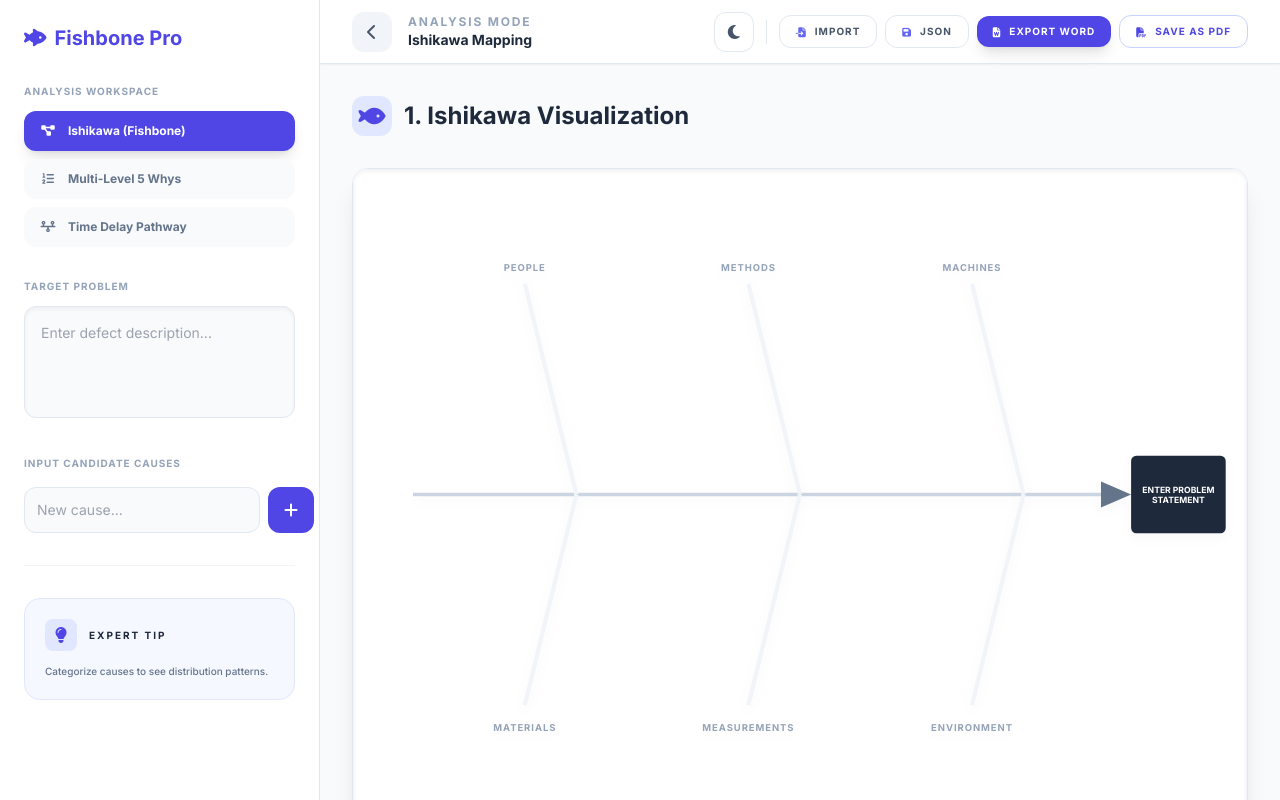
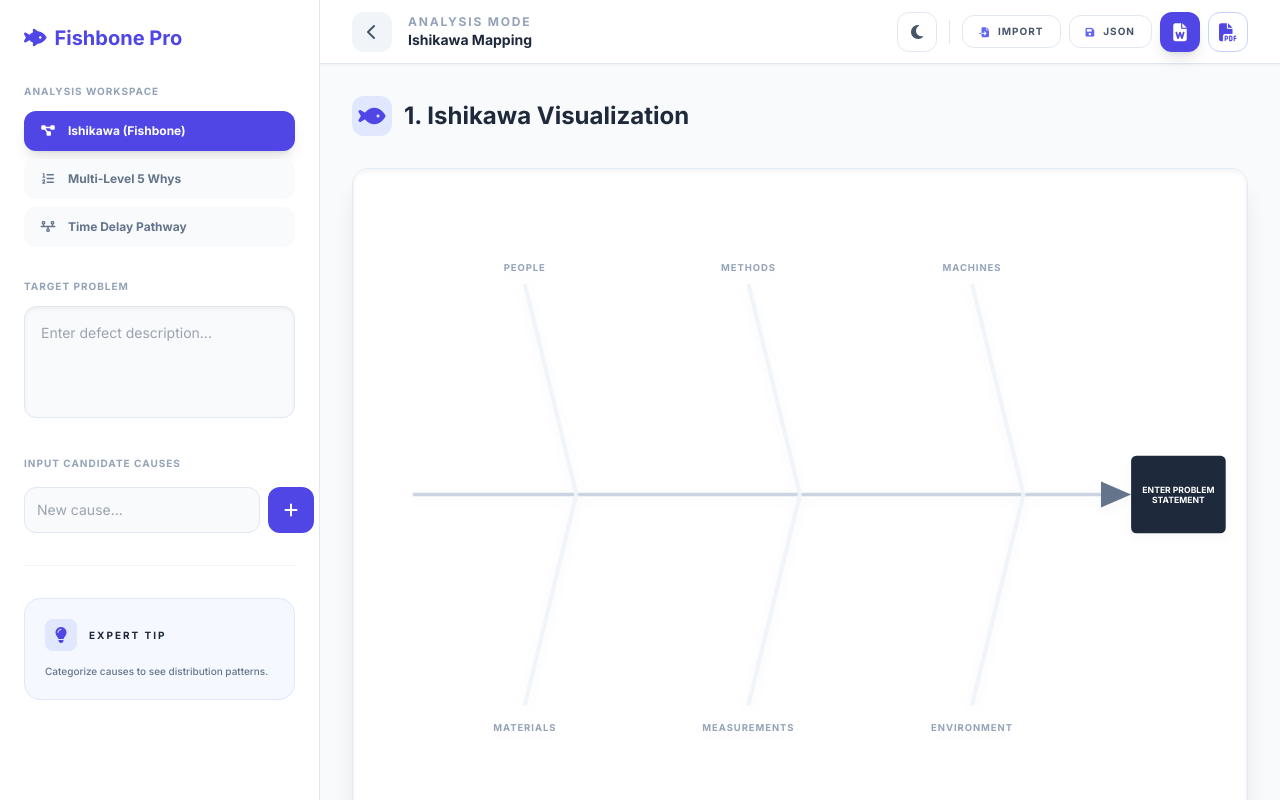
Before and after one commit to sentomas/Fishbone_Pro, a React (Vite) app: page / in a window 1280 px wide. Built offline with nearby package versions, Linux system fonts and the light colour scheme.

Commit message:
fix: Handle tainted canvas for SVG to PNG conversion
Address browser security restrictions when converting SVG to PNG by first attempting `toBlob` and falling back to `toDataURL` if necessary. This ensures image generation, preventing issues with exported documents.

```diff
--- a/App.tsx
+++ b/App.tsx
@@ -1,3 +1,4 @@
+
 import React, { useState, useRef, useEffect } from 'react';
 import { CategoryType, Cause, AnalysisMethod, ChecklistItem, DelayStep } from './types';
 import { FishboneDiagram } from './components/FishboneDiagram';
@@ -136,12 +137,10 @@ const App: React.FC = () => {
     URL.revokeObjectURL(url);
   };
 
-  // Improved helper to convert Fishbone SVG to PNG Blob for docx with Tainted Canvas handling
   const getFishboneImageBlob = async (): Promise<Blob | null> => {
     const svg = document.getElementById('fishbone-svg') as unknown as SVGSVGElement;
     if (!svg) return null;
 
-    // We clone the SVG and potentially sanitize it, but foreignObject is the issue
     const serializer = new XMLSerializer();
     const svgString = serializer.serializeToString(svg);
     const svgBlob = new Blob([svgString], { type: 'image/svg+xml;charset=utf-8' });
@@ -161,13 +160,12 @@ const App: React.FC = () => {
           ctx.fillRect(0, 0, canvas.width, canvas.height);
           ctx.drawImage(img, 0, 0, canvas.width, canvas.height);
 
-          // Using toDataURL first to check for tainting if toBlob fails
           canvas.toBlob((blob) => {
             URL.revokeObjectURL(url);
             resolve(blob);
           }, 'image/png');
         } catch (e) {
-          console.warn("Image capture blocked by browser security (Tainted Canvas). The Word document will still generate without the diagram image.");
+          console.warn("Image capture blocked by browser security (Tainted Canvas).");
           URL.revokeObjectURL(url);
           resolve(null);
         }
@@ -181,14 +179,13 @@ const App: React.FC = () => {
   };
 
   const exportToWord = async () => {
-    // Show a loading state or similar feedback as this takes time
     const fishboneBlob = await getFishboneImageBlob();
     const fishboneUint8Array = fishboneBlob ? new Uint8Array(await fishboneBlob.arrayBuffer()) : null;
 
-    // --- Prepare Document Sections (Avoids Spread Syntax Issues) ---
+    // Build sections with strict object parameters to avoid undefined errors
 
-    // 1. Fishbone Image or Fallback
-    const fishboneSection = fishboneUint8Array ? [
+    // 1. Fishbone Image
+    const fishboneParagraphs = fishboneUint8Array ? [
       new Paragraph({
         children: [
           new ImageRun({
@@ -209,40 +206,55 @@ const App: React.FC = () => {
       })
     ];
 
-    // 2. Checklist Section
-    const checklistSection = checklist.length > 0 ? checklist.map(item => (
+    // 2. Checklist
+    const checklistParagraphs = checklist.length > 0 ? checklist.map(item => (
       new Paragraph({
         children: [
           new TextRun({ text: item.completed ? "✓ " : "○ ", bold: true }),
+          new TextRun({ text: "  " }), // Spacer
           new TextRun({ text: item.text, strike: item.completed, color: item.completed ? "94A3B8" : "000000" }),
         ],
       })
     )) : [new Paragraph({ children: [new TextRun({ text: "No verification tasks added.", italics: true, color: "94A3B8" })] })];
 
-    // 3. Five Whys Section
-    const fiveWhysSection = fiveWhys.map((why, idx) => (
+    // 3. Five Whys
+    const fiveWhysParagraphs = fiveWhys.map((why, idx) => (
       new Paragraph({
         children: [
           new TextRun({ text: `Drill-down Level ${idx + 1}: `, bold: true }),
-          new TextRun(why || "(Branch not documented)")
+          new TextRun({ text: why || "(Branch not documented)" })
         ],
         indent: { left: 400 * idx },
         spacing: { before: 200 },
       })
     ));
 
-    // 4. Delay/Timeline Rows
+    // 4. Timeline
     const timelineRows = delaySteps.map((step, idx) => (
       new TableRow({
         children: [
-          new TableCell({ children: [new Paragraph(String(idx + 1))] }),
-          new TableCell({ children: [new Paragraph(step.label)] }),
-          new TableCell({ children: [new Paragraph(`${step.duration} ${step.unit}`)] }),
+          new TableCell({ children: [new Paragraph({ children: [new TextRun({ text: String(idx + 1) })] })] }),
+          new TableCell({ children: [new Paragraph({ children: [new TextRun({ text: step.label })] })] }),
+          new TableCell({ children: [new Paragraph({ children: [new TextRun({ text: `${step.duration} ${step.unit}` })] })] }),
         ],
       })
     ));
 
-    // --- Build Document ---
+    // 5. Causal Summary Rows
+    const causalRows = Object.values(CategoryType).map(cat => {
+      const catCauses = causes.filter(c => c.category === cat);
+      return new TableRow({
+        children: [
+          new TableCell({ children: [new Paragraph({ children: [new TextRun({ text: cat })] })] }),
+          new TableCell({
+            children: catCauses.length > 0
+              ? catCauses.map(c => new Paragraph({ children: [new TextRun({ text: `• ${c.text}` })], spacing: { before: 50, after: 50 } }))
+              : [new Paragraph({ children: [new TextRun({ text: "(None identified)", italics: true, color: "94A3B8" })] })]
+          }),
+        ],
+      });
+    });
+
     const doc = new Document({
       sections: [{
         properties: {},
@@ -255,7 +267,7 @@ const App: React.FC = () => {
           new Paragraph({
             children: [
               new TextRun({ text: "Generated on: ", bold: true }),
-              new TextRun(new Date().toLocaleString()),
+              new TextRun({ text: new Date().toLocaleString() }),
             ],
             spacing: { after: 400 },
           }),
@@ -265,7 +277,7 @@ const App: React.FC = () => {
             heading: HeadingLevel.HEADING_2,
           }),
           new Paragraph({
-            text: problem || "No problem statement defined.",
+            children: [new TextRun({ text: problem || "No problem statement defined." })],
             border: {
               top: { style: BorderStyle.SINGLE, size: 1, color: "E2E8F0" },
               bottom: { style: BorderStyle.SINGLE, size: 1, color: "E2E8F0" },
@@ -275,15 +287,13 @@ const App: React.FC = () => {
             spacing: { before: 200, after: 400 },
           }),
 
-          // Fishbone Diagram
           new Paragraph({
             text: "1. Ishikawa (Fishbone) Analysis",
             heading: HeadingLevel.HEADING_2,
             spacing: { before: 400 },
           }),
-          ...fishboneSection,
+          ...fishboneParagraphs,
 
-          // Causal Summary Table
           new Paragraph({
             text: "Categorized Causal Distribution",
             heading: HeadingLevel.HEADING_3,
@@ -298,37 +308,23 @@ const App: React.FC = () => {
                   new TableCell({ children: [new Paragraph({ children: [new TextRun({ text: "Identified Potential Causes", bold: true })] })], shading: { fill: "F8FAFC" } }),
                 ],
               }),
-              ...Object.values(CategoryType).map(cat => {
-                const catCauses = causes.filter(c => c.category === cat);
-                return new TableRow({
-                  children: [
-                    new TableCell({ children: [new Paragraph(cat)] }),
-                    new TableCell({
-                      children: catCauses.length > 0
-                        ? catCauses.map(c => new Paragraph({ text: `• ${c.text}`, spacing: { before: 50, after: 50 } }))
-                        : [new Paragraph({ children: [new TextRun({ text: "(None identified)", italics: true, color: "94A3B8" })] })]
-                    }),
-                  ],
-                });
-              }),
+              ...causalRows,
             ],
           }),
 
-          // Verification Checklist
           new Paragraph({
             text: "Tactical Verification Checklist",
             heading: HeadingLevel.HEADING_3,
             spacing: { before: 400 },
           }),
-          ...checklistSection,
+          ...checklistParagraphs,
 
-          // 5 Whys
           new Paragraph({
             text: "2. Systematic Drill-down (5 Whys)",
             heading: HeadingLevel.HEADING_2,
             pageBreakBefore: true,
           }),
-          ...fiveWhysSection,
+          ...fiveWhysParagraphs,
 
           new Paragraph({
             children: [
@@ -338,7 +334,6 @@ const App: React.FC = () => {
             spacing: { before: 600 },
           }),
 
-          // Timeline
           new Paragraph({
             text: "3. Chronological Latency Pathway",
             heading: HeadingLevel.HEADING_2,
@@ -553,14 +548,12 @@ const App: React.FC = () => {
                 JSON
              </button>
 
-             <button onClick={exportToWord} className="text-[10px] font-bold px-4 py-2 bg-indigo-600 text-white rounded-xl shadow-lg hover:bg-indigo-700 transition-all flex items-center gap-2 uppercase tracking-widest">
-                <i className="fa-solid fa-file-word"></i>
-                Export Word
+             <button onClick={exportToWord} title="Export as Word" className="w-10 h-10 flex items-center justify-center bg-indigo-600 text-white rounded-xl shadow-lg hover:bg-indigo-700 transition-all">
+                <i className="fa-solid fa-file-word text-lg"></i>
              </button>
 
-             <button onClick={() => window.print()} className="text-[10px] font-bold px-4 py-2 border border-indigo-200 dark:border-indigo-900 text-indigo-600 dark:text-indigo-400 rounded-xl hover:bg-indigo-50 transition-all flex items-center gap-2 uppercase tracking-widest">
-                <i className="fa-solid fa-file-pdf"></i>
-                Save as PDF
+             <button onClick={() => window.print()} title="Save as PDF" className="w-10 h-10 flex items-center justify-center border border-indigo-200 dark:border-indigo-900 text-indigo-600 dark:text-indigo-400 rounded-xl hover:bg-indigo-50 transition-all">
+                <i className="fa-solid fa-file-pdf text-lg"></i>
              </button>
           </div>
         </header>
```
